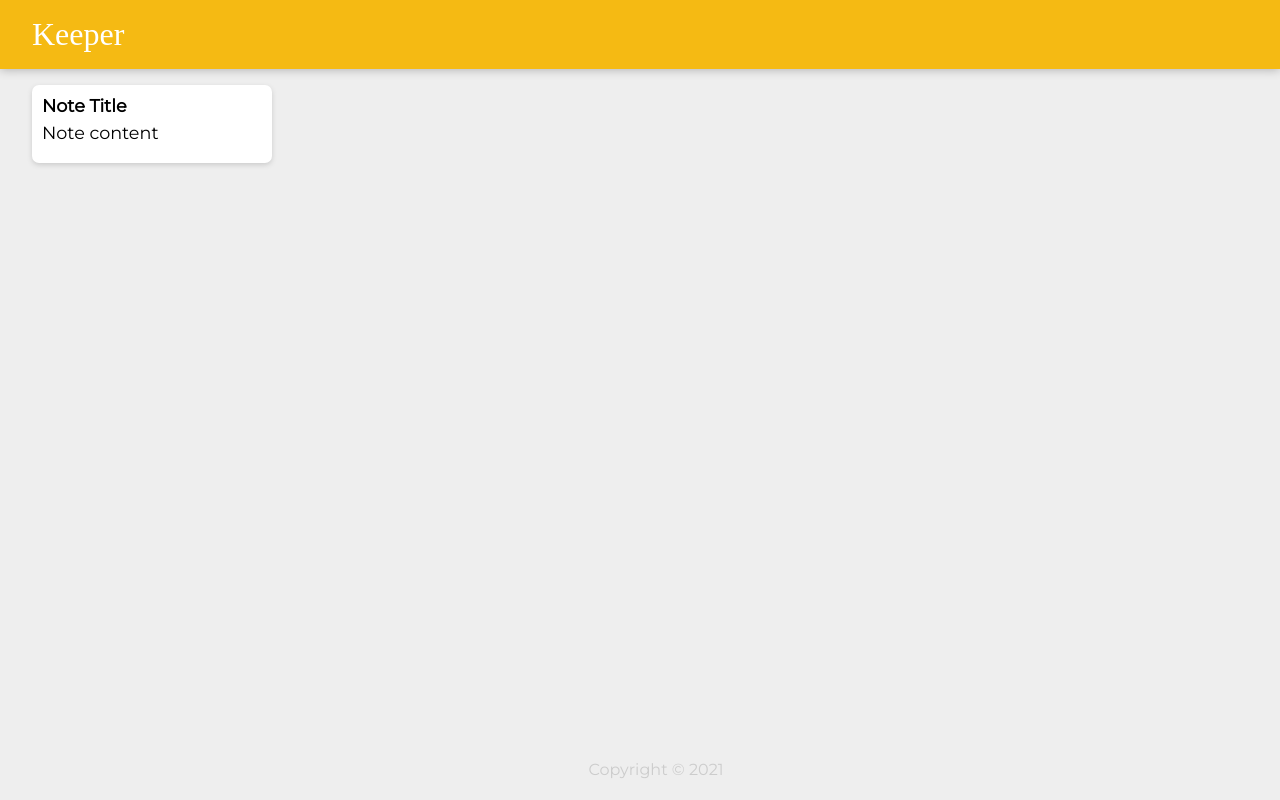
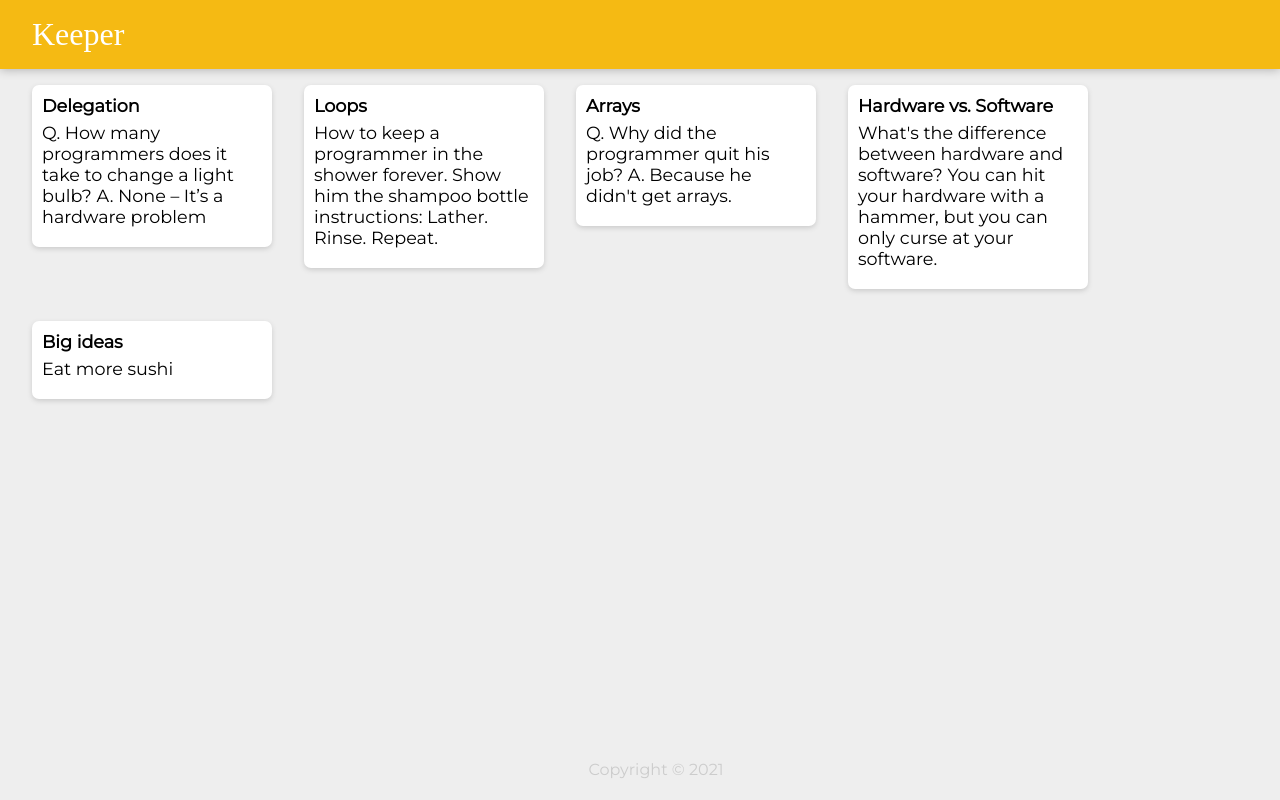
Before and after one commit to darylnauman/keeper-app, a React (Create React App) app: page / in a window 1280 px wide. Built offline with nearby package versions, Linux system fonts and the light colour scheme; a web font is replaced by a local one.

Commit message:
completed part 2 of course challenge - using map and passing props to render multiple cards

```diff
--- a/src/App.js
+++ b/src/App.js
@@ -2,15 +2,24 @@
 import Header from "./components/Header";
 import Footer from "./components/Footer";
 import Note from "./components/Note";
+import notes from "./notes";
 
 const App = () => {
-  return(
-    <div>
-      <Header />
-      <Note />
-      <Footer />
-    </div>
-  );
-}
+    return (
+        <div>
+            <Header />
+
+            {notes.map((note) => (
+                <Note
+                    key={note.key}
+                    title={note.title}
+                    content={note.content}
+                />
+            ))}
+
+            <Footer />
+        </div>
+    );
+};
 
 export default App;
--- a/src/components/Note.js
+++ b/src/components/Note.js
@@ -1,10 +1,10 @@
 import React from "react";
 
-const Note = () => {
+const Note = (props) => {
   return(
     <div className="note">
-      <h1>Note Title</h1>
-      <p>Note content</p>
+      <h1>{props.title}</h1>
+      <p>{props.content}</p>
     </div>
   );
 }
--- /dev/null
+++ b/src/notes.js
@@ -0,0 +1,33 @@
+const notes = [
+  {
+    key: 1,
+    title: "Delegation",
+    content:
+      "Q. How many programmers does it take to change a light bulb? A. None – It’s a hardware problem"
+  },
+  {
+    key: 2,
+    title: "Loops",
+    content:
+      "How to keep a programmer in the shower forever. Show him the shampoo bottle instructions: Lather. Rinse. Repeat."
+  },
+  {
+    key: 3,
+    title: "Arrays",
+    content:
+      "Q. Why did the programmer quit his job? A. Because he didn't get arrays."
+  },
+  {
+    key: 4,
+    title: "Hardware vs. Software",
+    content:
+      "What's the difference between hardware and software? You can hit your hardware with a hammer, but you can only curse at your software."
+  },
+  {
+    key: 5,
+    title: "Big ideas",
+    content: "Eat more sushi"
+  }
+];
+
+export default notes;
```
